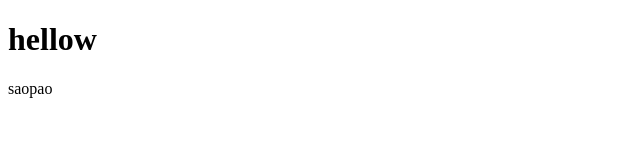
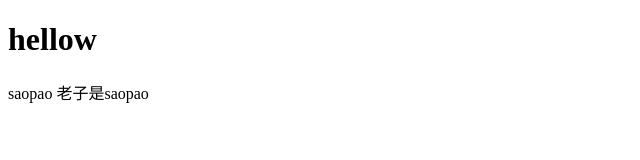
Before and after one commit to LiJun0915/Background-applications, a plain HTML site: page index.html in a window 1280 px wide. Shown: the whole page, without its empty margins (0-640 px from the left). Drawn offline with Linux system fonts and the light colour scheme.

Commit message:
老子是saopao

```diff
--- a/index.html
+++ b/index.html
@@ -7,5 +7,6 @@
 <body>
     <h1>hellow</h1>
     <span>saopao</span>
+    <span>老子是saopao</span>
 </body>
 </html>
```
